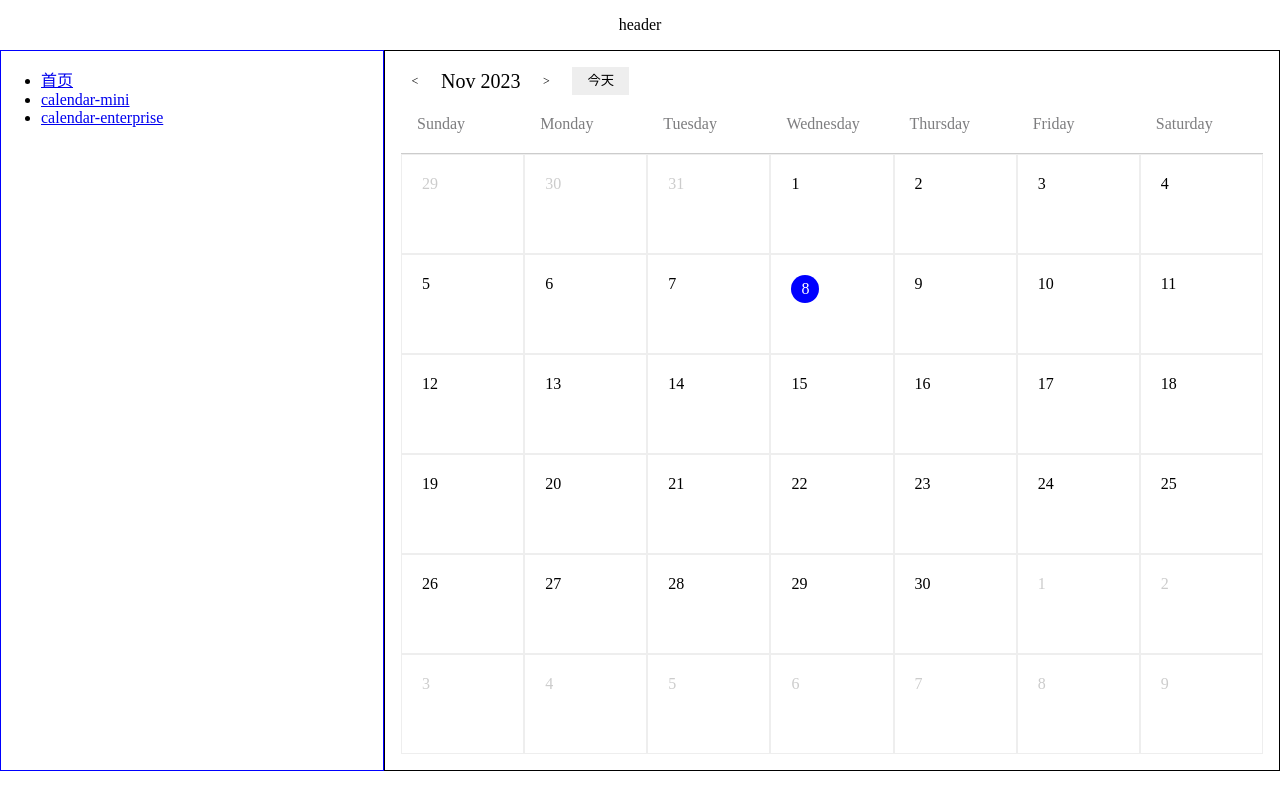
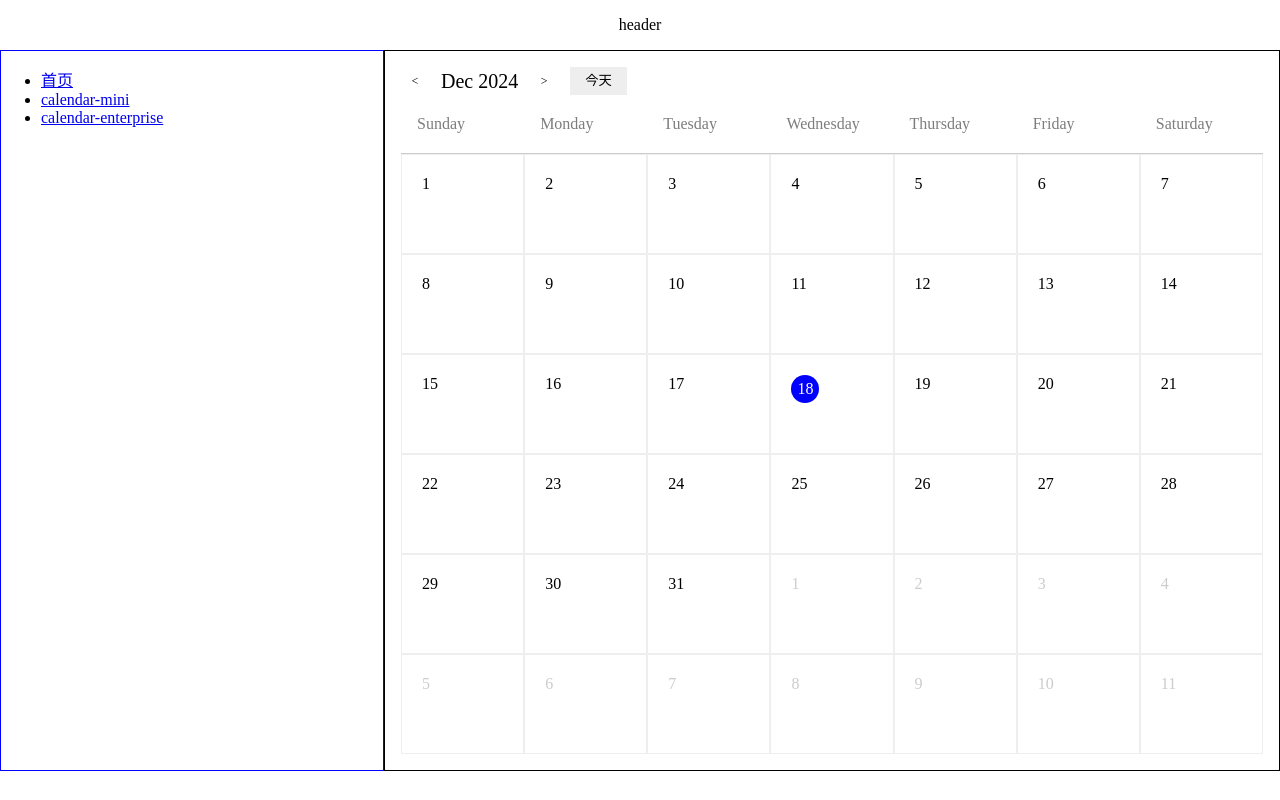
Before and after one commit to cwy007/controlled-and-uncontrolled, a React (Vite) app: page /calendar-enterprise in a window 1280 px wide. Built offline with nearby package versions, Linux system fonts and the light colour scheme.

Commit message:
fix: refactor Calendar

```diff
--- a/src/components/Calendar/MonthCalendar.tsx
+++ b/src/components/Calendar/MonthCalendar.tsx
@@ -19,7 +19,7 @@ const weekList = [
 
 interface MonthCalendarProps extends CalendarProps {
   selectHandler?: (date: Dayjs) => void;
-  currMonth: Dayjs,
+  currMonth: Dayjs;
 }
 
 const getAllDays = (date: Dayjs) => {
@@ -50,13 +50,15 @@ const getAllDays = (date: Dayjs) => {
   return daysInfo;
 };
 
-const renderDays = (
-  days: Array<{ date: Dayjs; currentMonth: boolean }>,
-  dateRender: MonthCalendarProps["dateRender"],
-  dateInnerContent: MonthCalendarProps["dateInnerContent"],
-  value: Dayjs,
-  selectHandler: MonthCalendarProps["selectHandler"]
-) => {
+const MonthCalendar = (props: MonthCalendarProps) => {
+  const localeContext = useContext(LocaleContext);
+  const { value, dateRender, dateInnerContent, selectHandler, currMonth } =
+    props;
+  const allDays = getAllDays(currMonth);
+
+  const CalendarLocale = allLocales[localeContext.locale];
+
+  const renderDays = (days: Array<{ date: Dayjs; currentMonth: boolean }>) => {
     const rows = [];
     for (let i = 0; i < 6; i++) {
       const row = [];
@@ -78,7 +80,7 @@ const renderDays = (
                 <div
                   className={classNames("calendar-month-body-cell-date-value", {
                     ["calendar-month-body-cell-date-selected"]:
-                    value.format("YYYY-MM-DD") ===
+                      value?.format("YYYY-MM-DD") ===
                       item.date.format("YYYY-MM-DD"),
                   })}
                 >
@@ -101,13 +103,6 @@ const renderDays = (
     ));
   };
 
-const MonthCalendar = (props: MonthCalendarProps) => {
-  const localeContext = useContext(LocaleContext);
-  const { value, dateRender, dateInnerContent, selectHandler, currMonth } = props;
-  const allDays = getAllDays(currMonth);
-
-  const CalendarLocale = allLocales[localeContext.locale];
-
   return (
     <div className="calendar-month">
       <div className="calendar-month-week-list">
@@ -118,9 +113,7 @@ const MonthCalendar = (props: MonthCalendarProps) => {
         ))}
       </div>
 
-      <div className="calendar-month-body">
-        {renderDays(allDays, dateRender, dateInnerContent, value, selectHandler)}
-      </div>
+      <div className="calendar-month-body">{renderDays(allDays)}</div>
     </div>
   );
 };
--- a/src/components/Calendar/index.tsx
+++ b/src/components/Calendar/index.tsx
@@ -4,9 +4,12 @@ import Header from "./Header";
 import { CSSProperties, ReactNode, useState } from "react";
 import classNames from "classnames";
 import LocaleContext from "./LocaleContext";
+import { useControllableValue } from "ahooks";
 
 export interface CalendarProps {
-  value: Dayjs;
+  value?: Dayjs;
+  defaultValue?: Dayjs;
+  onChange?: (date: Dayjs) => void;
   style?: CSSProperties;
   className?: string | string[];
   // 定制日期显示，会完全覆盖日期单元格
@@ -15,20 +18,26 @@ export interface CalendarProps {
   dateInnerContent?: (currentDate: Dayjs) => ReactNode;
   // 国际化相关
   locale?: string;
-  onChange?: (date: Dayjs) => void;
 }
 
 const Calendar = (props: CalendarProps) => {
-  const { value, style, className, locale, onChange } = props;
-  const [currValue, setCurrValue] = useState<Dayjs>(value);
-  const [currMonth, setCurrMonth] = useState<Dayjs>(value);
+  const { style, className, locale } = props;
+  const [currValue, setCurrValue] = useControllableValue(props, {
+    defaultValue: dayjs(),
+  })
+  // useState<Dayjs>(value);
+  const [currMonth, setCurrMonth] = useState<Dayjs>(currValue);
 
   const clsNames = classNames("calendar", className);
 
-  const selectHandler = (date: Dayjs) => {
+  const changeDate = (date: Dayjs) => {
     setCurrValue(date);
     setCurrMonth(date);
-    onChange?.(date);
+  }
+
+  const selectHandler = (date: Dayjs) => {
+    console.log('selectHandler-->', date)
+    changeDate(date);
   };
 
   const prevMonthHandler = () => {
@@ -41,9 +50,7 @@ const Calendar = (props: CalendarProps) => {
 
   const todayHandler = () => {
     const date = dayjs(Date.now());
-    setCurrValue(date);
-    setCurrMonth(date);
-    onChange?.(date);
+    changeDate(date);
   }
 
   return (
--- a/src/pages/CalendarEnterprise/index.tsx
+++ b/src/pages/CalendarEnterprise/index.tsx
@@ -1,4 +1,4 @@
-import dayjs from "dayjs";
+// import dayjs from "dayjs";
 import Calendar from "../../components/Calendar";
 
 const CalendarEnterprise = () => {
@@ -11,7 +11,7 @@ const CalendarEnterprise = () => {
       {dayjs('2023-11-1').endOf('month').format('YYYY-MM-DD')} */}
 
       <Calendar
-        value={dayjs("2023-11-08")}
+        // value={dayjs("2023-11-08")}
         className={"aaa"}
         // style={{ background: 'yellow' }}
         // dateRender={(value) => {
```
Lines whose indentation alone changed are shown as unchanged.
